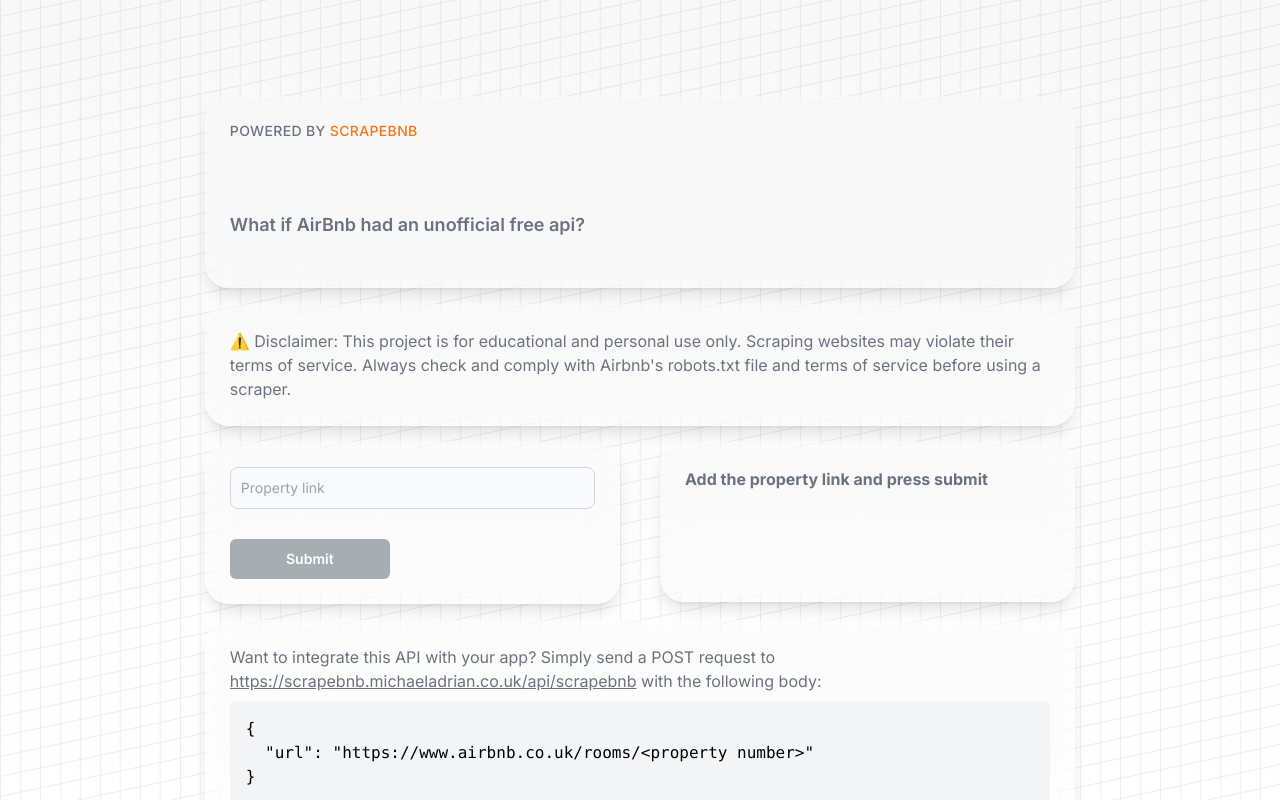
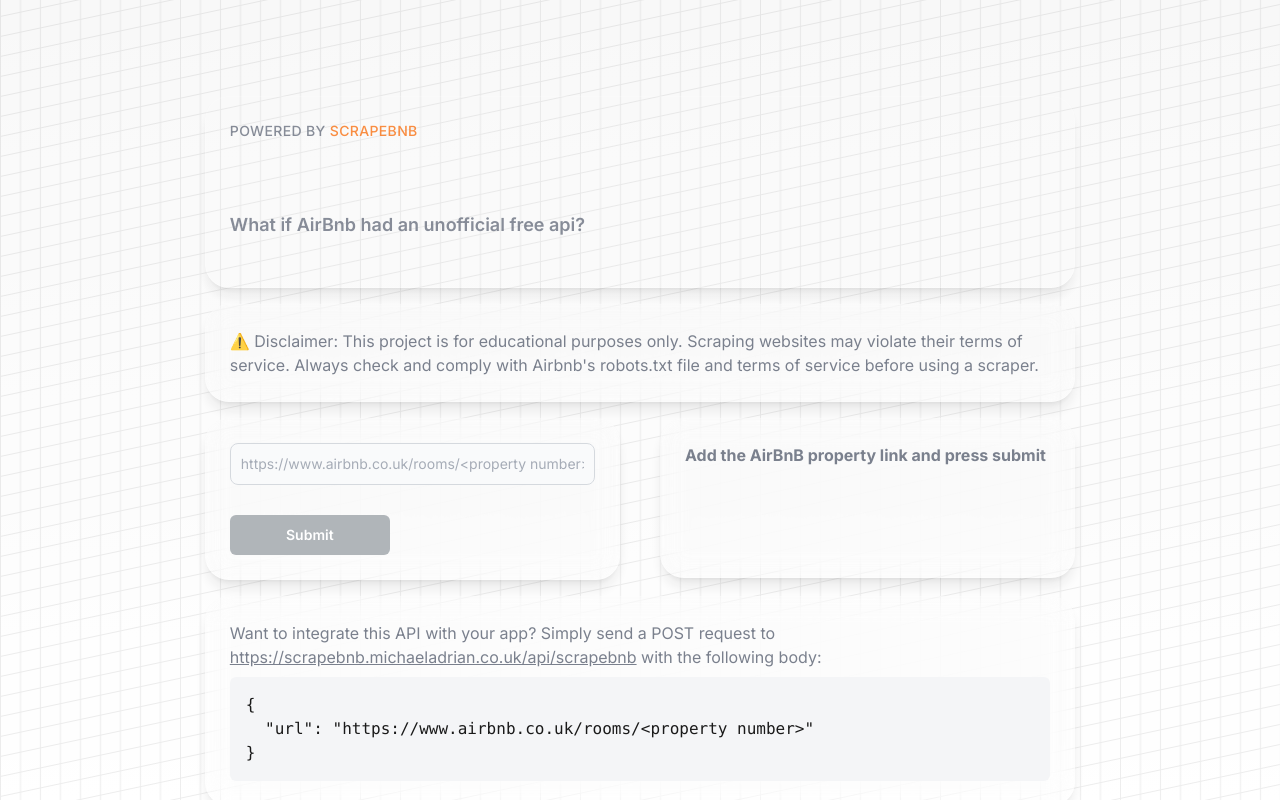
Before and after one commit to fauxir/ScrapeBnB_UI, a Next.js app: page / in a window 1280 px wide. Built offline with nearby package versions, Linux system fonts and the light colour scheme.

Commit message:
Header text

```diff
--- a/components/api-instructions.tsx
+++ b/components/api-instructions.tsx
@@ -1,7 +1,7 @@
 export const ApiInstructions = () => (
   <div className="w-full flex justify-center align-middle mt-4">
     <div className="flex justify-center align-middle w-full md:w-[80%]">
-      <div className="group flex h-fit w-full flex-col justify-between rounded-3xl p-4 md:p-6 bg-white/10 dark:bg-black/10 backdrop-blur-md border border-white/20 dark:border-black/20 shadow-lg">
+      <div className="group flex h-fit w-full flex-col justify-between rounded-3xl p-4 md:p-6 bg-white/10 dark:bg-black/10 backdrop-blur-md border border-white/20 dark:border-black/20 shadow-lg opacity-90">
         <p className="text-gray-500 text-sm md:text-base">
           Want to integrate this API with your app? Simply send a POST request
           to{" "}
--- a/components/background-grid/background-grid.tsx
+++ b/components/background-grid/background-grid.tsx
@@ -31,7 +31,7 @@
       }}
       className="flex max-h-full max-w-full items-center justify-center"
     >
-      <div className="rounded bg-white px-4 py-2">This has grid background</div>
+      {/* <div className="rounded bg-white px-4 py-2">This has grid background</div> */}
     </div>
   );
 }
--- a/components/disclaimer.tsx
+++ b/components/disclaimer.tsx
@@ -1,9 +1,9 @@
 export const Disclaimer = () => (
   <div className="w-full flex justify-center align-middle mb-4">
     <div className="flex justify-center align-middle w-full md:w-[80%]">
-      <div className="group flex h-fit w-full flex-col justify-between rounded-3xl p-4 md:p-6 bg-white/10 dark:bg-black/10 backdrop-blur-md border border-white/20 dark:border-black/20 shadow-lg">
+      <div className="group flex h-fit w-full flex-col justify-between rounded-3xl p-4 md:p-6 bg-white/10 dark:bg-black/10 backdrop-blur-md border border-white/20 dark:border-black/20 shadow-lg opacity-90">
         <p className="text-gray-500 text-sm md:text-base">
-          ⚠️ Disclaimer: This project is for educational and personal use only.
+          ⚠️ Disclaimer: This project is for educational purposes only.
           Scraping websites may violate their terms of service. Always check and
           comply with Airbnb&apos;s robots.txt file and terms of service before
           using a scraper.
--- a/components/header.tsx
+++ b/components/header.tsx
@@ -2,10 +2,10 @@
 
 export const Header = () => (
   <div className="w-full flex justify-center align-middle mb-4">
-    <div className="flex justify-center align-middle w-full md:w-[80%]">
+    <div className="flex justify-center align-middle w-full md:w-[80%] opacity-90">
       <SwapTextCard
         initialText="What if AirBnb had an unofficial free api?"
-        finalText="It will probably look like this."
+        finalText="ScrapeBnB is an open-source NPM package that collects AirBnB property data. On this site, you can trial the package and for the full data set review, you can use the API."
       />
     </div>
   </div>
--- a/components/property-details.tsx
+++ b/components/property-details.tsx
@@ -8,14 +8,13 @@
 
 export const PropertyDetails: React.FC<PropertyDetailsProps> = ({ propertyData, status, error }) => (
   <div className="w-full lg:w-1/2 lg:max-w-xl ">
-    <div className="group min-h-40 flex w-full flex-col justify-between rounded-3xl p-4 md:p-6 bg-white/10 dark:bg-black/10 backdrop-blur-md border border-white/20 dark:border-black/20 shadow-lg">
+    <div className="group min-h-40 flex w-full flex-col justify-between rounded-3xl p-4 md:p-6 bg-white/10 dark:bg-black/10 backdrop-blur-md border border-white/20 dark:border-black/20 shadow-lg opacity-90">
       {propertyData ? (
         <>
-          <p className="text-gray-500 font-bold">Received data:</p>
-          <p className="text-gray-500">Property name: {propertyData?.title}</p>
-          <p className="text-gray-500">Property type: {propertyData?.room_type}</p>
+          <p className="text-gray-500 font-bold">Property name: <span className="font-normal">{propertyData?.title}</span></p>
+          <p className="text-gray-500 font-bold">Property type: <span className="font-normal">{propertyData?.room_type}</span></p>
           <div className="text-gray-500">
-            <p>No of bedrooms and bathrooms:</p>
+            <p className="font-bold">No of bedrooms and bathrooms:</p>
             <ul className="list-disc list-inside">
               {propertyData?.sub_description?.items
                 .filter((item: string) => item.toLowerCase().includes("bedroom") || item.toLowerCase().includes("bathroom"))
@@ -25,7 +24,7 @@
             </ul>
           </div>
           <div className="text-gray-500">
-            <p>List of amenities:</p>
+            <p className="font-bold">List of amenities:</p>
             <ul className="list-disc list-inside">
               {propertyData?.amenities.map((category: any, categoryIndex: number) => (
                 <li key={categoryIndex}>
@@ -52,7 +51,7 @@
       ) : error === "Property not found :(" ? (
         <p className="text-red-500 font-bold">{error}</p>
       ) : (
-        <p className="text-gray-500 font-bold">Add the property link and press submit</p>
+        <p className="text-gray-500 font-bold">Add the AirBnB property link and press submit</p>
       )}
     </div>
   </div>
--- a/components/property-form.tsx
+++ b/components/property-form.tsx
@@ -21,13 +21,13 @@
 
   return (
     <div className="w-full lg:w-1/2 lg:max-w-xl">
-      <div className="group flex h-fit w-full flex-col justify-between rounded-3xl p-4 md:p-6 bg-white/10 dark:bg-black/10 backdrop-blur-md border border-white/20 dark:border-black/20 shadow-lg">
+      <div className="group flex h-fit w-full flex-col justify-between rounded-3xl p-4 md:p-6 bg-white/10 dark:bg-black/10 backdrop-blur-md border border-white/20 dark:border-black/20 shadow-lg opacity-90">
         <form className="gap-4 h-28 z-50 flex flex-col justify-between" onSubmit={handleSubmit}>
           <input
             type="text"
             name="airbnb_links"
             id="airbnb_links"
-            placeholder="Property link"
+            placeholder="https://www.airbnb.co.uk/rooms/<property number>"
             value={propertyLink}
             onChange={(e) => setPropertyLink(e.target.value)}
             className="bg-gray-50 border border-gray-300 text-gray-900 text-sm rounded-lg focus:ring-blue-500 focus:border-blue-500 block w-full p-2.5"
--- a/components/ui/cards/swap-text-card.tsx
+++ b/components/ui/cards/swap-text-card.tsx
@@ -8,7 +8,7 @@
 
 export default function SwapTextCard({ initialText, finalText }: FlipTextCardProps) {
   return (
-    <div className="group flex min-h-48 w-full flex-col justify-between rounded-3xl p-6 md:w-full bg-white/10 dark:bg-black/10 backdrop-blur-md border border-white/20 dark:border-black/20 shadow-lg">
+    <div className="group flex min-h-48 w-full flex-col justify-between rounded-3xl p-6 md:w-full bg-white/10 dark:bg-black/10 backdrop-blur-md border border-white/20 dark:border-black/20 shadow-lg opacity-90">
       <h5 className="mb-2 text-sm font-medium uppercase tracking-wide text-gray-500">Powered by <Link href="https://www.npmjs.com/package/scrapebnb" target="_blank" rel="noopener noreferrer"><span className="text-orange-500">ScrapeBnB</span></Link></h5>
       <div className="flex flex-col justify-between md:min-w-72">
         <div className="md:hidden">
```
